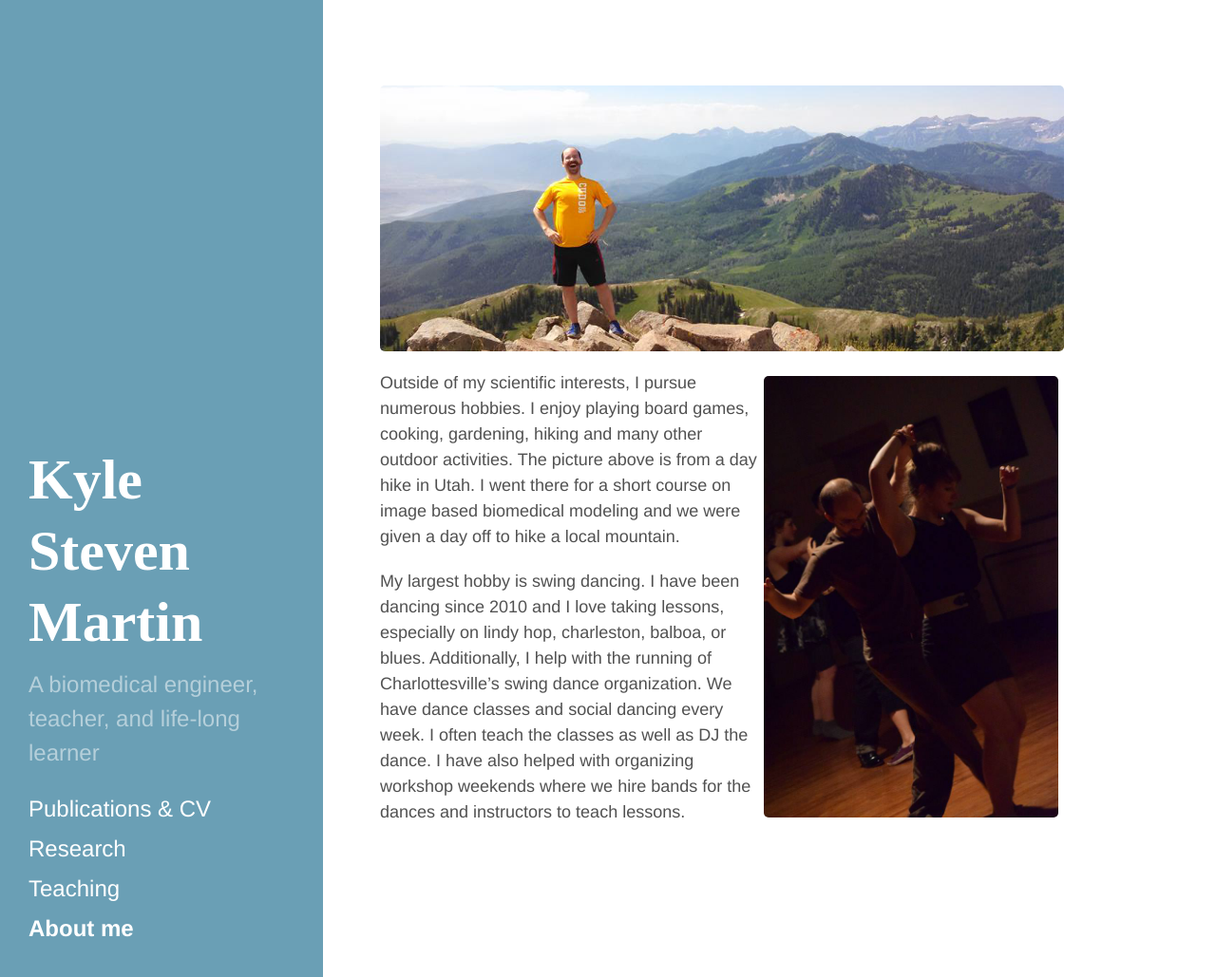
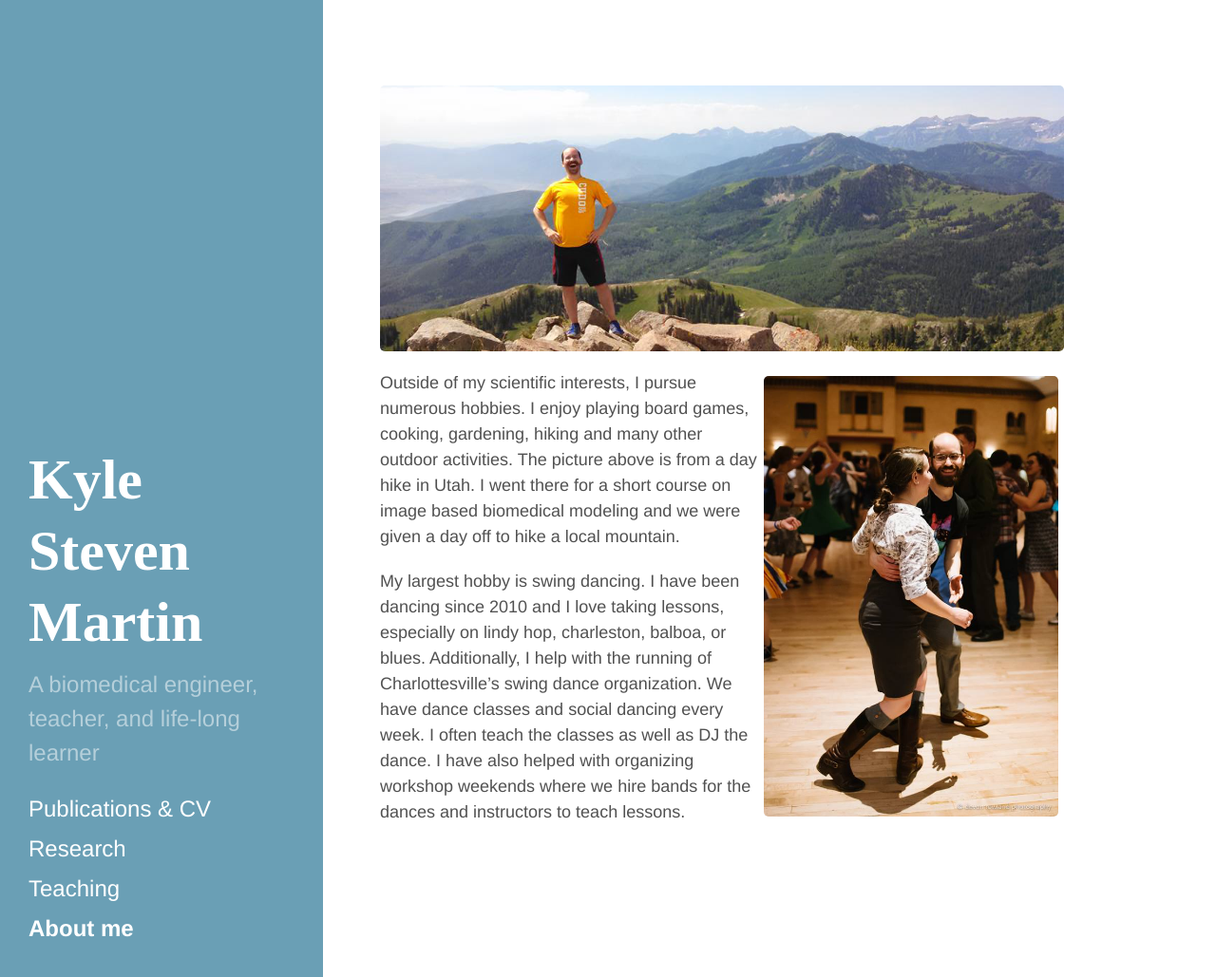
Before and after one commit to ksm362/ksm362.github.io, a Jekyll site: the page built from about.md, in a window 1280 px wide and 1029 px high. Shown: the whole window at 95% size. Built offline with Jekyll 4.4.1, drawn with Linux system fonts in a browser that asks for light colours.

Commit message:
dancing change
Updated my dancing picture

```diff
--- a/about.md
+++ b/about.md
@@ -6,7 +6,7 @@ subtype: About
 
 <p><img src="{{ site.baseurl }}images/Kyle_mountains.png"></p>
 
-<p style="float: right;"><img class="margined" src="{{ site.baseurl }}images/Kyle_dancing2.jpg" width="310px"></p>
+<p style="float: right;"><img class="margined" src="{{ site.baseurl }}images/Kyle_dancing3.jpg" width="310px"></p>
 
 Outside of my scientific interests, I pursue numerous hobbies.
 I enjoy playing board games, cooking, gardening, hiking and many other outdoor activities.
```
Also changed, not shown: images/Kyle_dancing3.jpg (added).
